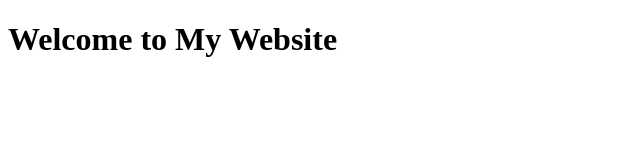
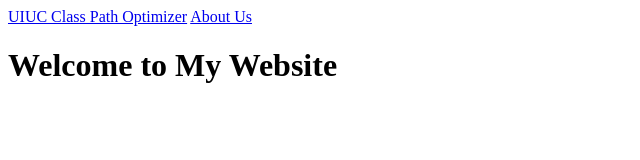
Before and after one commit to CS222-UIUC/course-project-team-45, a plain HTML site: page index.html in a window 1280 px wide. Shown: the whole page, without its empty margins (0-640 px from the left). Drawn offline with Linux system fonts and the light colour scheme.

Commit message:
Update index.html
added nav section with link to about us and main page, changed title

```diff
--- a/index.html
+++ b/index.html
@@ -5,11 +5,15 @@
     <meta charset="UTF-8">
     <meta name="viewport" content="width=device-width, initial-scale=1.0">
     <meta http-equiv="X-UA-Compatible" content="ie=edge">
-    <title>My Website</title>
+    <title>UIUC Class Path Optimizer</title>
     <link rel="icon" href="./favicon.ico" type="image/x-icon">
 </head>
 
 <body>
+    <nav>
+        <a href="/">UIUC Class Path Optimizer</a>
+        <a href="./aboutus.html">About Us</a>
+    </nav>
     <main>
         <h1>Welcome to My Website</h1>
     </main>
```
